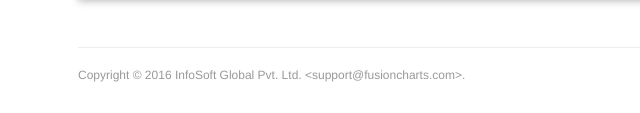
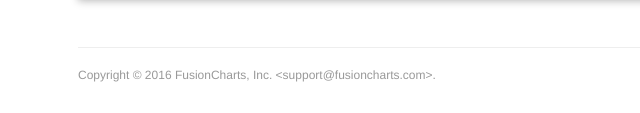
Before and after one commit to fusioncharts/fusioncharts-smartlabel, a React app: page example/src/index.html in a window 1280 px wide. Shown: the part 941-1054 px from the top of the page, 202-842 px from the left. Built offline with nearby package versions, Linux system fonts and the light colour scheme; files whose address does not match are found by name.

Commit message:
Modify the copyright text from "InfoSoft Global Pvt." to "FusionCharts, Inc."

```diff
--- a/example/src/index.html
+++ b/example/src/index.html
@@ -75,7 +75,7 @@
 		</div>
 
 		<div class="footer">
-			Copyright &copy; 2016 InfoSoft Global Pvt. Ltd.  &lt;support@fusioncharts.com&gt;.
+			Copyright &copy; 2016 FusionCharts, Inc.  &lt;support@fusioncharts.com&gt;.
 		</div>
 	</div>
 	<script src="common.js"></script>
--- a/package.json
+++ b/package.json
@@ -4,7 +4,7 @@
   "description": "SmartLabel component to measure and restrict text in svg / canvas",
   "main": "dist/fusioncharts-smartlabel.min.js",
   "module": "es/SmartlabelManager.js",
-  "author": "InfoSoft Global Pvt. Ltd.  &lt;support@fusioncharts.com&gt;",
+  "author": "FusionCharts, Inc.  &lt;support@fusioncharts.com&gt;",
   "contributors": [
     "Akash Goswami",
     "Priyanjit Dey",
```
Also changed, not shown: README.md, example/dist/index.html, 1 other file.
